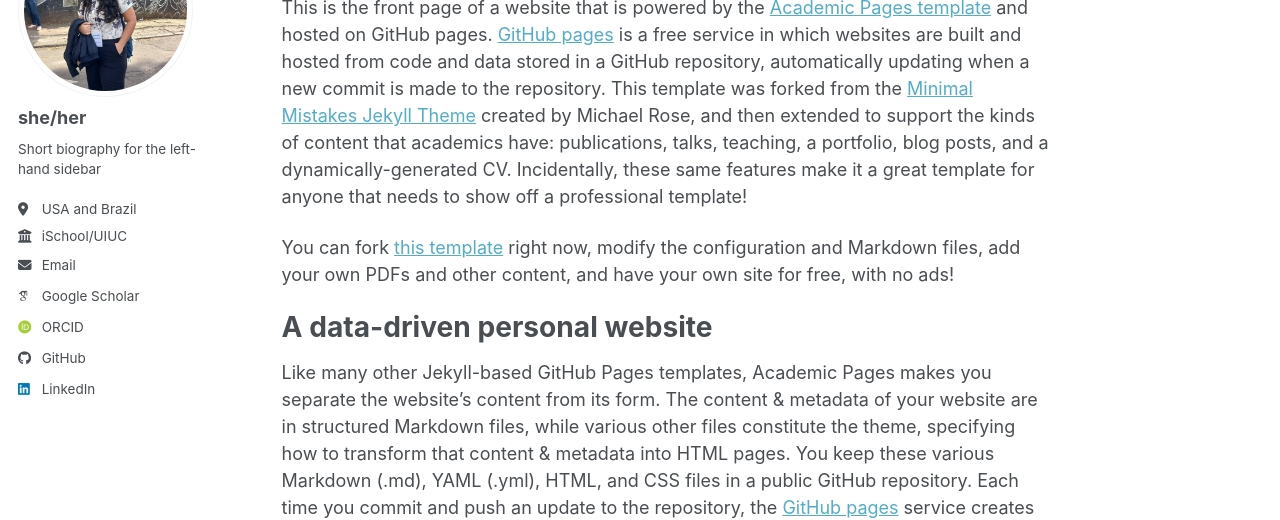
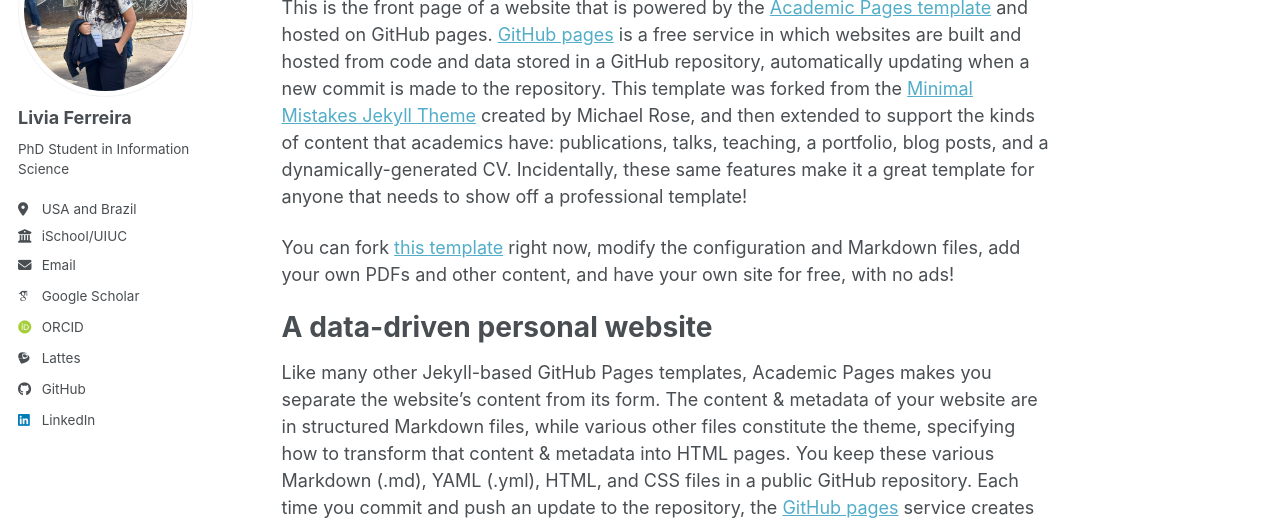
Before and after one commit to liviaf2/liviaf2.github.io, a Jekyll site: the page built from _pages/about.md, in a window 1280 px wide. Shown: the part 177-697 px from the top of the page. Built offline with Jekyll 4.4.1, drawn with Linux system fonts in a browser that asks for light colours; some web fonts are replaced; a script bundle is joined from its source files by our own code; library files that are not in the unit come from our copies.

Commit message:
Add lattes

```diff
--- a/_config.yml
+++ b/_config.yml
@@ -24,9 +24,9 @@
 author:
   # Biographic information
   avatar           : "profile.jpeg"
-  name             : "she/her"
+  name             : "Livia Ferreira"
   pronouns         : # example: "she/her"
-  bio              : "Short biography for the left-hand sidebar"
+  bio              : "PhD Student in Information Science"
   location         : "USA and Brazil"
   employer         : "iSchool/UIUC"
   uri              : # URL
--- a/_includes/author-profile.html
+++ b/_includes/author-profile.html
@@ -55,6 +55,9 @@
       {% endif %}
       {% if author.orcid %}
         <li><a href="{{ author.orcid }}"><i class="ai ai-orcid ai-fw icon-pad-right"></i>ORCID</a></li>
+      {% endif %}
+      {% if author.lattes %}
+        <li><a href="{{ author.lattes }}"><i class="ai ai-lattes ai-fw icon-pad-right"></i>Lattes</a></li>
       {% endif %}
       {% if author.pubmed %}
         <li><a href="{{ author.pubmed }}"><i class="ai ai-pubmed ai-fw icon-pad-right"></i>PubMed</a></li>
```
